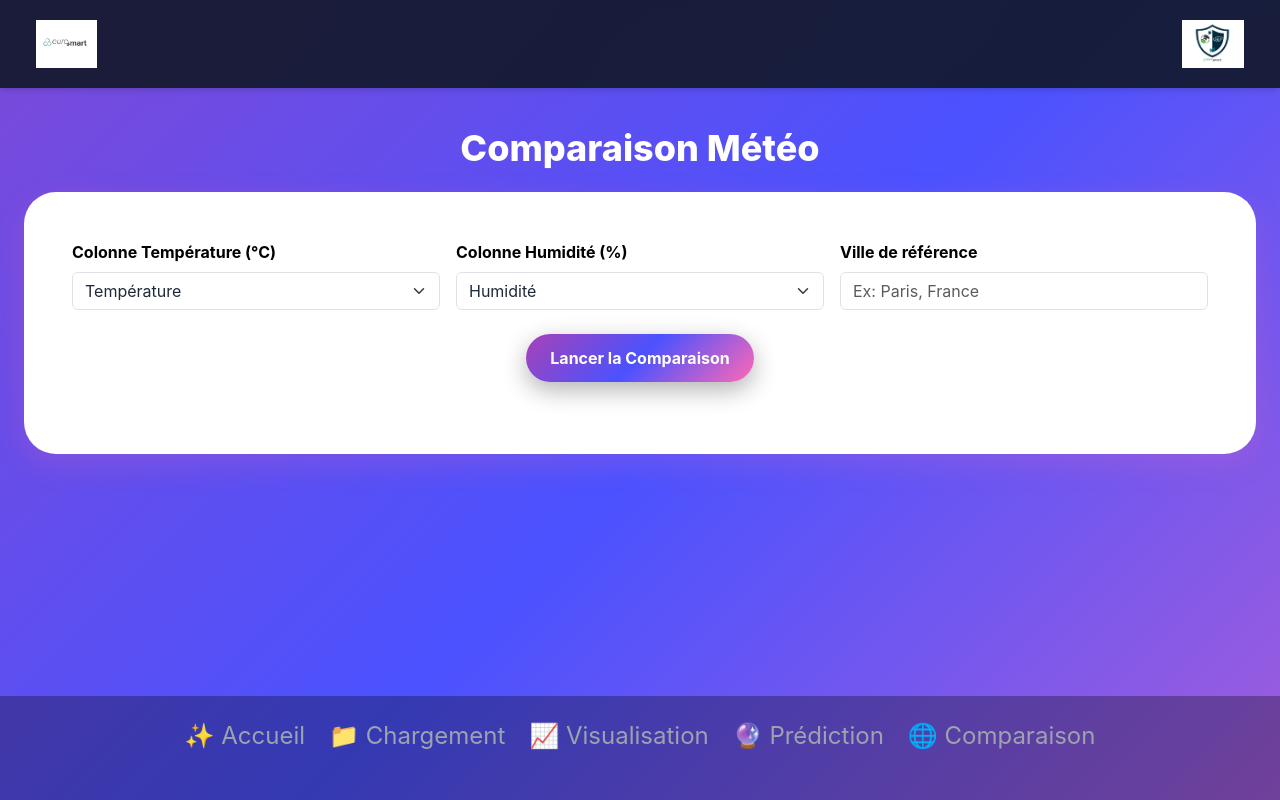
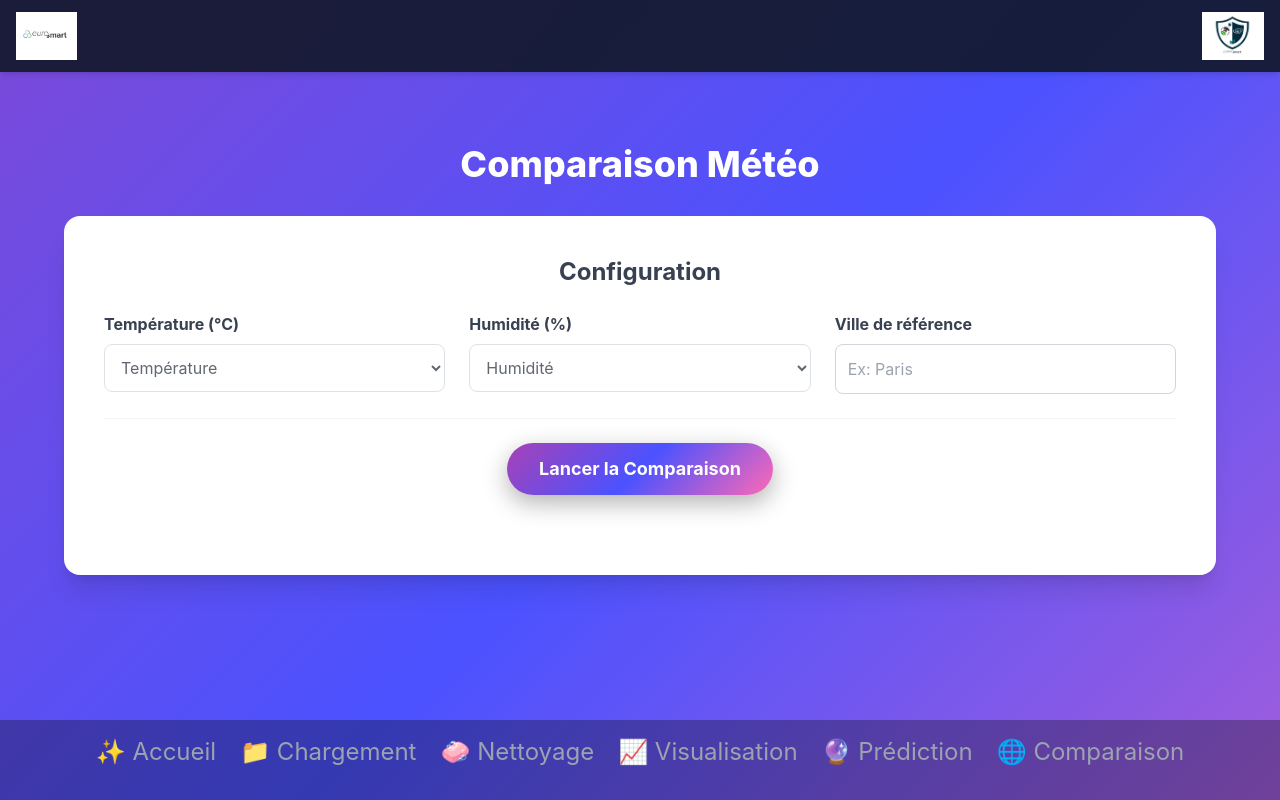
Before and after one commit to madjiguenedotesene/docker, a Flask app: page /comparaison in a window 1280 px wide. Run offline with Flask 3, Linux system fonts and the light colour scheme; some libraries are stand-ins or nearby versions.

Commit message:
modification de la page comparaison nouvau

```diff
--- a/templates/comparaison_page.html
+++ b/templates/comparaison_page.html
@@ -6,23 +6,10 @@
     <title>Comparaison Météo - PolluGard</title>
 
     <script src="https://cdn.tailwindcss.com"></script>
-    <link href="https://cdn.jsdelivr.net/npm/bootstrap@5.3.2/dist/css/bootstrap.min.css" rel="stylesheet">
     <link rel="stylesheet" href="{{ url_for('static', filename='styles.css') }}">
-    <script src="https://cdn.plot.ly/plotly-2.32.0.min.js"></script>
+    <script src="https://cdn.plot.ly/plotly-latest.min.js"></script>
 
     <style>
-        .result-card {
-            background: #ffffff;
-            color: black;
-            border-radius: 1.5rem;
-            box-shadow: 0 6px 20px rgba(0,0,0,0.1);
-            width: 100%;
-            margin-top: 2rem;
-            padding: 1.5rem;
-            display: flex;
-            height: 75vh;
-        }
-        .plot-container { width: 100%; height: 100%; }
         .loading-spinner {
             width: 20px; height: 20px;
             border: 2px solid rgba(255, 255, 255, 0.5);
@@ -56,68 +64,84 @@
         </div>
     </nav>
 
-    <main class="container-fluid py-5 px-md-4 flex-grow">
+    <main class="w-full px-4 md:px-8 lg:px-12 flex-grow mb-20 mt-16">
 
-        <h1 class="text-3xl md:text-4xl font-extrabold mb-4 text-white text-center">Comparaison Météo</h1>
-        <p class="text-muted text-center mb-4"></p>
+        <h1 class="text-3xl md:text-4xl font-extrabold mb-8 text-white text-center">Comparaison Météo</h1>
 
-        <div class="main-card p-4 p-md-5">
-            <form id="comparison-form" class="mb-4">
-                <div class="row g-3 align-items-end">
-                    <div class="col-md-4">
-                        <label for="temp-column-select" class="form-label fw-bold">Colonne Température (°C)</label>
-                        <select id="temp-column-select" class="form-select" required disabled>
+        <div class="main-card p-6 md:p-10 text-center bg-white rounded-2xl shadow-xl max-w-6xl mx-auto">
+            <h2 class="text-2xl font-bold mb-6 text-gray-700">Configuration</h2>
+
+            <form id="comparison-form" class="space-y-6">
+                <div class="grid grid-cols-1 md:grid-cols-3 gap-6">
+                    <div>
+                        <label for="temp-column-select" class="block text-left text-gray-700 font-bold mb-2">Température (°C)</label>
+                        <select id="temp-column-select" class="w-full p-3 border border-gray-300 rounded-lg bg-gray-50 focus:ring-2 focus:ring-purple-500 text-gray-900" required disabled>
                             <option value="Température" selected>Température</option>
                         </select>
                     </div>
-                    <div class="col-md-4">
-                        <label for="humidity-column-select" class="form-label fw-bold">Colonne Humidité (%)</label>
-                        <select id="humidity-column-select" class="form-select" required disabled>
+                    <div>
+                        <label for="humidity-column-select" class="block text-left text-gray-700 font-bold mb-2">Humidité (%)</label>
+                        <select id="humidity-column-select" class="w-full p-3 border border-gray-300 rounded-lg bg-gray-50 focus:ring-2 focus:ring-purple-500 text-gray-900" required disabled>
                             <option value="Humidité" selected>Humidité</option>
                         </select>
                     </div>
-
-                    <div class="col-md-4" id="city-input-container">
-                        <label for="city-input" class="form-label fw-bold">Ville de référence</label>
-                        <input type="text" id="city-input" class="form-control" placeholder="Chargement des villes..." required disabled>
+                    <div id="city-input-container">
+                        <label for="city-input" class="block text-left text-gray-700 font-bold mb-2">Ville de référence</label>
+                        <input type="text" id="city-input" class="w-full p-3 border border-gray-300 rounded-lg bg-gray-50 focus:ring-2 focus:ring-purple-500 text-gray-900" placeholder="Chargement..." required disabled>
                     </div>
                 </div>
 
-                <div class="text-center mt-4">
-                    <button type="submit" id="submit-btn" class="btn-gradient flex items-center justify-center mx-auto" disabled>
+                <div class="p-6 text-center border-t border-gray-100 mt-6">
+                    <button type="submit" id="submit-btn" class="btn-gradient px-8 py-3 text-lg" disabled>
                         <span id="btn-text">Lancer la Comparaison</span>
-                        <span id="loading-spinner" class="loading-spinner ml-2 hidden"></span>
+                        <span id="loading-spinner" class="loading-spinner ml-2 hidden inline-block"></span>
                     </button>
                 </div>
             </form>
-            <div id="message-container" class="mt-4"></div>
+            <div id="message-container" class="mt-4 text-lg font-medium"></div>
         </div>
 
-        <div id="results-container" class="hidden">
-            <h3 id="results-title" class="text-center fw-bold mt-5 mb-2 text-white"></h3>
+        <div id="results-container" class="hidden mt-12 space-y-12 w-full">
+
             <div class="result-card">
-                <div id="temp-plot" class="plot-container"></div>
-            </div>
-            <div class="result-card">
-                <div id="humidity-plot" class="plot-container"></div>
+                <h3 class="text-2xl font-bold mb-2 text-gray-700 flex items-center justify-center gap-2 flex-none">
+                    🌡️ Comparaison Température
+                </h3>
+                <div class="plot-wrapper">
+                    <div id="temp-plot"></div>
+                </div>
             </div>
 
-            <div id="action-btn-container" class="mt-4 flex flex-wrap gap-4 justify-center hidden">
-                <button id="downloadGraphsBtn" class="btn-gradient">Télécharger les graphiques</button>
-                <a href="/" class="btn-gradient no-underline">Retour à l'accueil</a>
+            <div class="result-card">
+                <h3 class="text-2xl font-bold mb-2 text-gray-700 flex items-center justify-center gap-2 flex-none">
+                    💧 Comparaison Humidité
+                </h3>
+                <div class="plot-wrapper">
+                    <div id="humidity-plot"></div>
+                </div>
+            </div>
+
+            <div id="action-btn-container" class="hidden">
+                <div class="p-6 md:p-10 text-center border-t border-gray-100 bg-white rounded-2xl shadow-lg mt-8 max-w-6xl mx-auto">
+                    <button id="downloadGraphsBtn" class="btn-gradient m-2">📸 Télécharger les graphiques</button>
+                    <a href="/" class="btn-gradient m-2 inline-block no-underline">🏠 Retour Accueil</a>
+                </div>
             </div>
         </div>
     </main>
 
-    <footer class="footer-transparent text-gray-400 p-4 mt-8 text-center">
+   <footer class="footer-transparent text-gray-400 p-4 mt-8 text-center">
         <div class="container mx-auto">
             <div class="flex justify-center items-center space-x-6 text-2xl mb-4">
                 <a href="/" class="transform hover:scale-110 transition duration-300">✨ Accueil</a>
-                <a href="/upload-data" class="transform hover:scale-110 transition duration-300">📁 Chargement</a>
+                <a href="/upload-data"/compare_with_meteo' class="transform hover:scale-110 transition duration-300">📁 Chargement</a>
+                <a href="/data-preparation" class="transform hover:scale-110 transition duration-300">🧼 Nettoyage</a>
                 <a href="/visualizations" class="transform hover:scale-110 transition duration-300">📈 Visualisation</a>
                 <a href="/prediction-modeling" class="transform hover:scale-110 transition duration-300">🔮 Prédiction</a>
-                <a href="/comparison" class="transform hover:scale-110 transition duration-300">🌐 Comparaison</a>
+                <a href="/comparaison" class="transform hover:scale-110 transition duration-300">🌐 Comparaison</a>
             </div>
+            </div>
+
         </div>
     </footer>
 
@@ -126,7 +150,6 @@
             const form = document.getElementById('comparison-form');
             const messageContainer = document.getElementById('message-container');
             const resultsContainer = document.getElementById('results-container');
-            const resultsTitle = document.getElementById('results-title');
             const btnText = document.getElementById('btn-text');
             const loadingSpinner = document.getElementById('loading-spinner');
             const actionBtnContainer = document.getElementById('action-btn-container');
@@ -134,160 +157,124 @@
             const cityInputContainer = document.getElementById('city-input-container');
             const submitBtn = document.getElementById('submit-btn');
 
-            // --- 1. CHARGEMENT AUTOMATIQUE DES VILLES ---
+            // 1. CHARGEMENT VILLES
             fetch('/get_unique_cities')
-                .then(response => response.json())
+                .then(r => r.json())
                 .then(data => {
                     const cities = data.cities || [];
+                    const label = cityInputContainer.querySelector('label');
+                    cityInputContainer.innerHTML = ''; cityInputContainer.appendChild(label);
 
-                    // Nettoyer le conteneur
-                    // On garde le label, on supprime l'input existant
-                    const label = cityInputContainer.querySelector('label');
-                    cityInputContainer.innerHTML = '';
-                    cityInputContainer.appendChild(label);
-
-                    let inputElement;
-
+                    let el;
                     if (cities.length > 0) {
-                        // CAS A : Des villes sont détectées -> Créer un SELECT
-                        inputElement = document.createElement('select');
-                        inputElement.id = 'city-input';
-                        inputElement.className = 'form-select';
-
+                        el = document.createElement('select');
+                        el.id = 'city-input';
+                        el.className = 'w-full p-3 border border-gray-300 rounded-lg bg-gray-50 text-gray-900 focus:ring-2 focus:ring-purple-500';
                         if (cities.length === 1) {
-                            // Si une seule ville, on la sélectionne directement
-                            const option = document.createElement('option');
-                            option.value = cities[0];
-                            option.textContent = cities[0];
-                            option.selected = true;
-                            inputElement.appendChild(option);
+                            const opt = new Option(cities[0], cities[0], true, true);
+                            el.add(opt);
                         } else {
-                            // Si plusieurs villes, on demande de choisir
-                            const defaultOption = document.createElement('option');
-                            defaultOption.value = "";
-                            defaultOption.textContent = "Choisissez une ville...";
-                            defaultOption.disabled = true;
-                            defaultOption.selected = true;
-                            inputElement.appendChild(defaultOption);
-
-                            cities.forEach(city => {
-                                const option = document.createElement('option');
-                                option.value = city;
-                                option.textContent = city;
-                                inputElement.appendChild(option);
-                            });
+                            el.add(new Option("Choisissez une ville...", "", true, true));
+                            cities.forEach(c => el.add(new Option(c, c)));
+                            el.options[0].disabled = true;
                         }
                     } else {
-                        // CAS B : Aucune ville détectée -> Créer un INPUT TEXT (fallback)
-                        inputElement = document.createElement('input');
-                        inputElement.type = 'text';
-                        inputElement.id = 'city-input';
-                        inputElement.className = 'form-control';
-                        inputElement.placeholder = 'Ex: Paris, France';
-                        inputElement.required = true;
+                        el = document.createElement('input');
+                        el.type = 'text'; el.id = 'city-input';
+                        el.className = 'w-full p-3 border border-gray-300 rounded-lg bg-gray-50 text-gray-900 focus:ring-2 focus:ring-purple-500';
+                        el.placeholder = 'Ex: Paris';
                     }
+                    cityInputContainer.appendChild(el);
+                    submitBtn.disabled = false;
+                })
+                .catch(e => console.error(e));
 
-                    cityInputContainer.appendChild(inputElement);
-                    submitBtn.disabled = false; // Activer le bouton
-                })
-                .catch(error => {
-                    console.error('Erreur chargement villes:', error);
-                    // Fallback en cas d'erreur API : Input text standard
-                    const label = cityInputContainer.querySelector('label');
-                    cityInputContainer.innerHTML = '';
-                    cityInputContainer.appendChild(label);
-
-                    const inputElement = document.createElement('input');
-                    inputElement.type = 'text';
-                    inputElement.id = 'city-input';
-                    inputElement.className = 'form-control';
-                    inputElement.placeholder = 'Ex: Paris, France';
-                    cityInputContainer.appendChild(inputElement);
-                    submitBtn.disabled = false;
-                });
-
-            // --- 2. SOUMISSION DU FORMULAIRE ---
-            form.addEventListener('submit', function (event) {
-                event.preventDefault();
-
-                const cityInput = document.getElementById('city-input');
-                const cityName = cityInput.value;
-
-                if (!cityName) {
-                    showMessage('Veuillez sélectionner ou saisir une ville.', 'danger');
-                    return;
-                }
+            // 2. SOUMISSION
+            form.addEventListener('submit', function (e) {
+                e.preventDefault();
+                const city = document.getElementById('city-input').value;
+                if (!city) { showMessage('Ville requise.', 'error'); return; }
 
                 setLoading(true);
-                resultsContainer.classList.add('hidden');
-                actionBtnContainer.classList.add('hidden');
+
+                // IMPORTANT : Ne pas cacher le container s'il est déjà là, sinon Plotly perd ses repères
                 messageContainer.innerHTML = '';
 
                 fetch('/compare_with_meteo', {
                     method: 'POST',
                     headers: { 'Content-Type': 'application/json' },
-                    body: JSON.stringify({
-                        temp_col: "Température",
-                        humidity_col: "Humidité",
-                        city_name: cityName
-                    })
+                    body: JSON.stringify({ temp_col: "Température", humidity_col: "Humidité", city_name: city })
                 })
-                .then(response => response.json())
+                .then(r => r.json())
                 .then(data => {
                     setLoading(false);
                     if (data.status === 'success') {
                         displayResults(data);
-                    } else if (data.message) {
-                        showMessage(data.message, 'info');
-                    } else if (data.error) {
-                        showMessage(data.error, 'danger');
+                    } else {
+                        showMessage(data.error || data.message, 'error');
                     }
                 })
-                .catch(error => {
+                .catch(err => {
                     setLoading(false);
-                    showMessage('Une erreur inattendue est survenue.', 'danger');
-                    console.error('Error:', error);
+                    showMessage("Erreur technique.", 'error');
                 });
             });
 
+            // 3. AFFICHAGE DES RÉSULTATS (CORRECTION DU BUG D'ESPACE)
             function displayResults(data) {
-                resultsTitle.textContent = ``;
-                const tempPlotData = JSON.parse(data.plots.temperature);
-                Plotly.newPlot('temp-plot', tempPlotData.data, tempPlotData.layout, {responsive: true});
-
-                const humidityPlotData = JSON.parse(data.plots.humidity);
-                Plotly.newPlot('humidity-plot', humidityPlotData.data, humidityPlotData.layout, {responsive: true});
-
+                // ÉTAPE A : Rendre le conteneur visible AVANT de tracer
+                // Cela permet à Plotly de lire la vraie largeur de l'écran (w-full)
                 resultsContainer.classList.remove('hidden');
                 actionBtnContainer.classList.remove('hidden');
-                Plotly.Plots.resize(document.getElementById('temp-plot'));
-                Plotly.Plots.resize(document.getElementById('humidity-plot'));
+
+                // Config
+                const config = { responsive: true, displayModeBar: false, scrollZoom: true };
+
+                // Layout Update : On force autosize et on retire les contraintes fixes
+                const layoutUpdate = {
+                    autosize: true,
+                    width: null, // Très important : laisse le CSS gérer la largeur
+                    height: null,
+                    margin: { l: 60, r: 20, t: 40, b: 40 } // Marges propres
+                };
+
+                // ÉTAPE B : Tracer les graphiques
+                const tempData = JSON.parse(data.plots.temperature);
+                Plotly.newPlot('temp-plot', tempData.data, Object.assign(tempData.layout, layoutUpdate), config);
+
+                const humData = JSON.parse(data.plots.humidity);
+                Plotly.newPlot('humidity-plot', humData.data, Object.assign(humData.layout, layoutUpdate), config);
+
+                // ÉTAPE C : Forcer un redimensionnement immédiat (Double sécurité)
+                // Utile si le navigateur n'avait pas fini de calculer la mise en page
+                requestAnimationFrame(() => {
+                    Plotly.Plots.resize('temp-plot');
+                    Plotly.Plots.resize('humidity-plot');
+                });
+
+                // Scroll fluide
+                setTimeout(() => resultsContainer.scrollIntoView({ behavior: 'smooth' }), 100);
             }
 
-            downloadGraphsBtn.addEventListener('click', function() {
-                Plotly.downloadImage('temp-plot', { format: 'png', width: 1600, height: 900, filename: 'comparaison_temperature' });
-                Plotly.downloadImage('humidity-plot', { format: 'png', width: 1600, height: 900, filename: 'comparaison_humidite' });
+            downloadGraphsBtn.addEventListener('click', () => {
+                Plotly.downloadImage('temp-plot', { format: 'png', filename: 'temperature_comparaison', height: 1080, width: 1920 });
+                Plotly.downloadImage('humidity-plot', { format: 'png', filename: 'humidite_comparaison', height: 1080, width: 1920 });
             });
 
             function setLoading(isLoading) {
                 if (isLoading) {
-                    btnText.classList.add('hidden');
+                    btnText.textContent = "Comparaison en cours...";
                     loadingSpinner.classList.remove('hidden');
                     submitBtn.disabled = true;
                 } else {
-                    btnText.classList.remove('hidden');
+                    btnText.textContent = "Lancer la Comparaison";
                     loadingSpinner.classList.add('hidden');
                     submitBtn.disabled = false;
                 }
             }
 
-            function showMessage(message, type = 'info') {
-                const alertClass = (type === 'danger') ? 'alert alert-danger' : 'alert alert-info';
-                if (type === 'success') {
-                    messageContainer.innerHTML = '';
-                } else {
-                    messageContainer.innerHTML = `<div class="${alertClass} text-center" role="alert">${message}</div>`;
-                }
+            function showMessage(msg, type) {
+                messageContainer.innerHTML = `<div class="${type==='error'?'text-red-500':'text-gray-700'} font-bold">${msg}</div>`;
             }
         });
     </script>
```
Also changed, not shown: other parts of templates/comparaison_page.html (+29 -8 lines).
